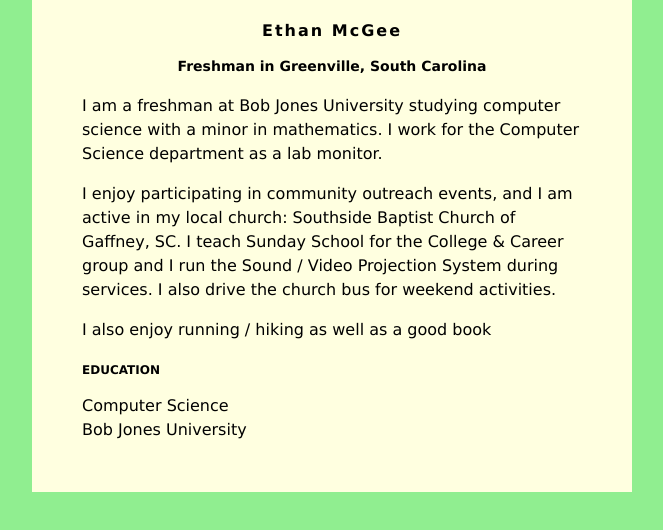
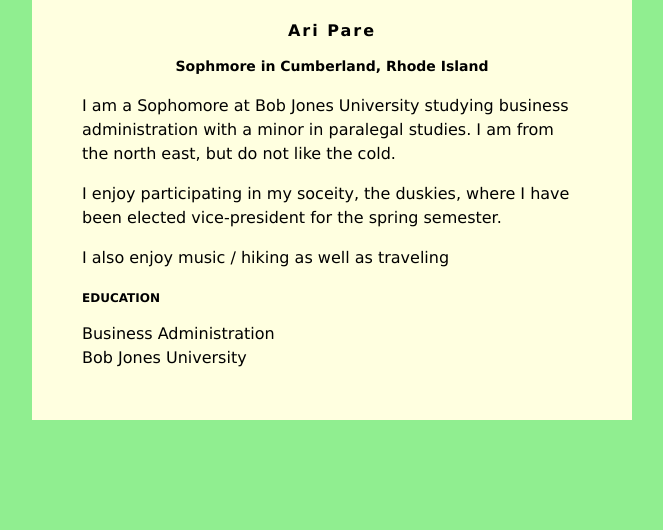
Before and after one commit to apare686/apare686.github.io, a plain HTML site: page index.html in a window 1280 px wide. Shown: the whole page, without its empty margins (308-971 px from the left). Drawn offline with Linux system fonts and the light colour scheme.

Commit message:
Update index.html

```diff
--- a/index.html
+++ b/index.html
@@ -30,19 +30,19 @@ h3 {
 </head>
 <body>
     <div id="content">
-        <h1>Ethan McGee</h1>
-        <h2>Freshman in Greenville, South Carolina</h2>
+        <h1>Ari Pare</h1>
+        <h2>Sophmore in Cumberland, Rhode Island</h2>
 
-         <p>I am a freshman at Bob Jones University studying computer science with a minor in mathematics. I work for the Computer Science department as a lab monitor.</p>
+         <p>I am a Sophomore at Bob Jones University studying business administration with a minor in paralegal studies. I am from the north east, but do not like the cold.</p>
          <p>
-            I enjoy participating in community outreach events, and I am active in my local church: Southside Baptist Church of Gaffney, SC.  I teach Sunday School for the College &amp; Career group and I run the Sound / Video Projection System during services.  I also drive the church bus for weekend activities.
+            I enjoy participating in my soceity, the duskies, where I have been elected vice-president for the spring semester.
          </p>
          <p>
-            I also enjoy running / hiking as well as a good book
+            I also enjoy music / hiking as well as traveling
          </p>
 
         <h3>EDUCATION</h3>
-        Computer Science<br>
+        Business Administration<br>
         Bob Jones University
     </div>
 
```
